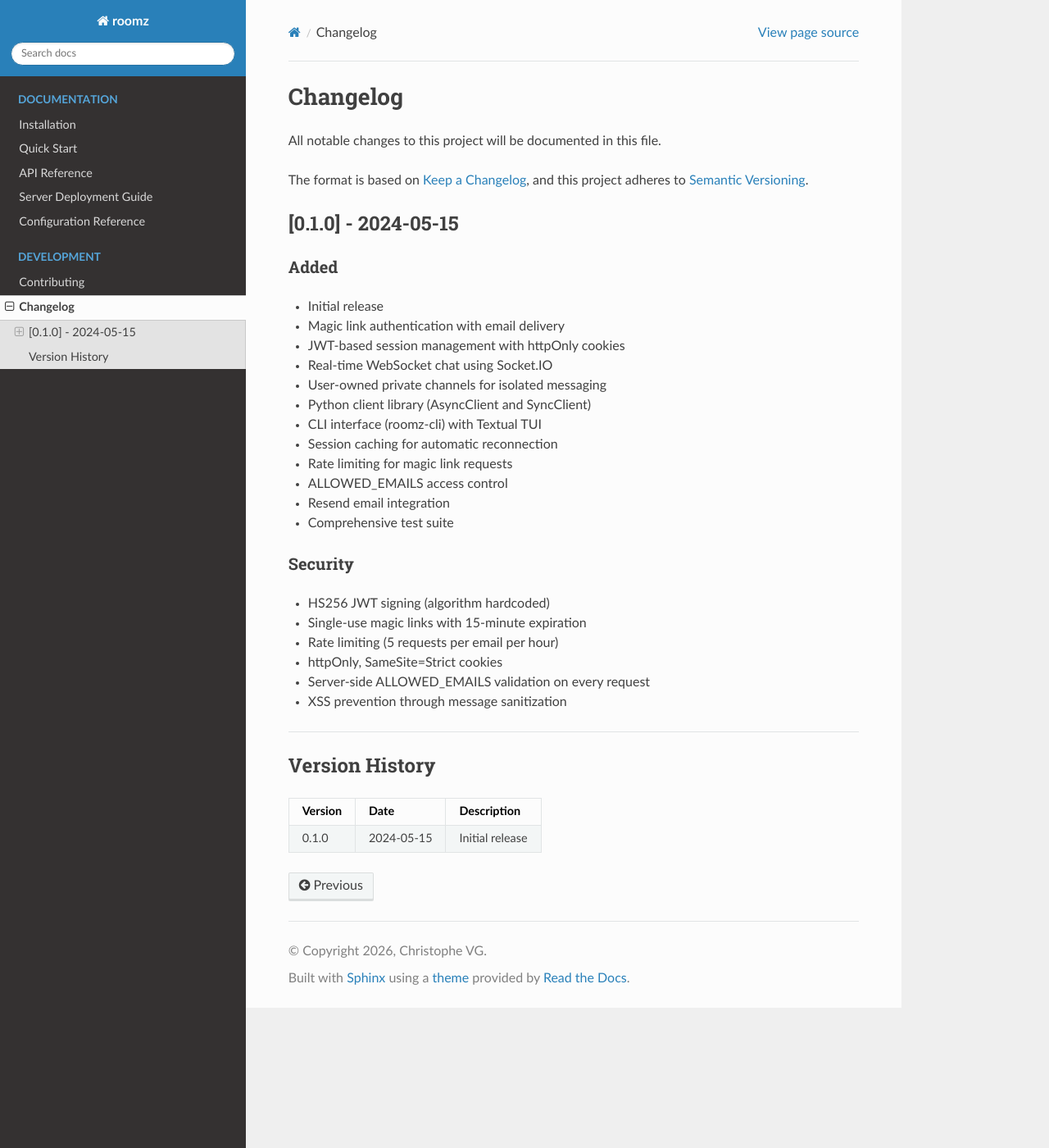
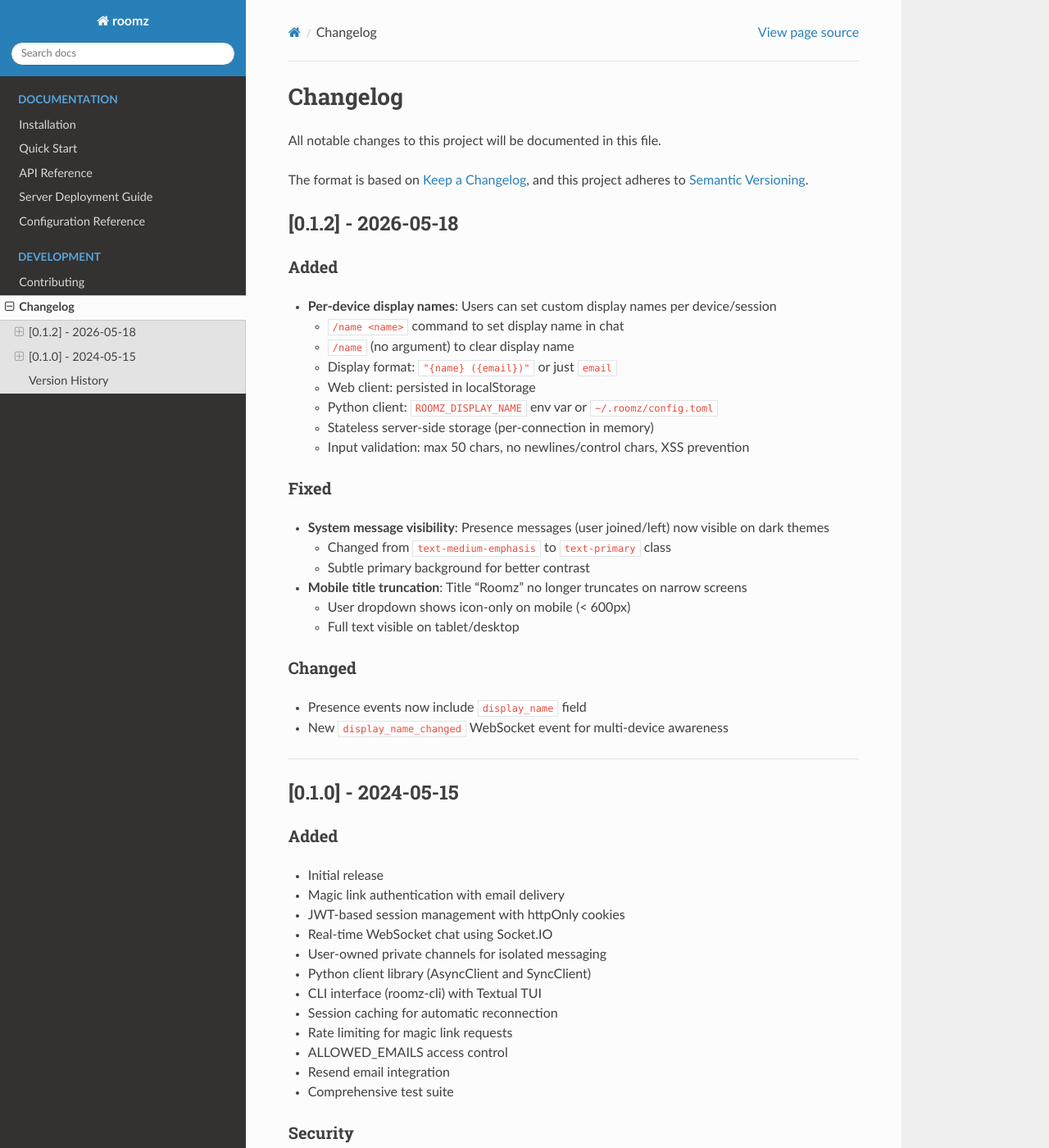
Before and after one commit to christophevg/roomz, a Sphinx documentation site: the page built from docs/changelog.md, in a window 1280 px wide and 1400 px high. Shown: the whole window at 82% size. Built offline with Sphinx 7.4.7 and the Read the Docs theme 3.1.0, drawn with Linux system fonts in a browser that asks for light colours; some of the changed text lies outside the part shown.

Commit message:
chore: bump version to 0.1.2
Features:
- Per-device display names with /name command
- Display name persistence (localStorage/config)
- Presence events include display_name

Fixes:
- System message visibility on dark themes
- Mobile title truncation

🤖 Implemented together with a coding agent.

```diff
--- a/docs/changelog.md
+++ b/docs/changelog.md
@@ -4,6 +4,35 @@ All notable changes to this project will be documented in this file.
 
 The format is based on [Keep a Changelog](https://keepachangelog.com/en/1.0.0/),
 and this project adheres to [Semantic Versioning](https://semver.org/spec/v2.0.0.html).
+
+## [0.1.2] - 2026-05-18
+
+### Added
+
+- **Per-device display names**: Users can set custom display names per device/session
+  - `/name <name>` command to set display name in chat
+  - `/name` (no argument) to clear display name
+  - Display format: `"{name} ({email})"` or just `email`
+  - Web client: persisted in localStorage
+  - Python client: `ROOMZ_DISPLAY_NAME` env var or `~/.roomz/config.toml`
+  - Stateless server-side storage (per-connection in memory)
+  - Input validation: max 50 chars, no newlines/control chars, XSS prevention
+
+### Fixed
+
+- **System message visibility**: Presence messages (user joined/left) now visible on dark themes
+  - Changed from `text-medium-emphasis` to `text-primary` class
+  - Subtle primary background for better contrast
+- **Mobile title truncation**: Title "Roomz" no longer truncates on narrow screens
+  - User dropdown shows icon-only on mobile (< 600px)
+  - Full text visible on tablet/desktop
+
+### Changed
+
+- Presence events now include `display_name` field
+- New `display_name_changed` WebSocket event for multi-device awareness
+
+---
 
 ## [0.1.0] - 2024-05-15
 
@@ -37,4 +66,6 @@ and this project adheres to [Semantic Versioning](https://semver.org/spec/v2.0.0
 
 | Version | Date | Description |
 |---------|------|-------------|
+| 0.1.2 | 2026-05-18 | Display names, mobile UX fixes |
+| 0.1.1 | 2026-05-15 | Package restructuring |
 | 0.1.0 | 2024-05-15 | Initial release |
--- a/pyproject.toml
+++ b/pyproject.toml
@@ -1,6 +1,6 @@
 [project]
 name = "roomz"
-version = "0.1.1"
+version = "0.1.2"
 description = "Real-time chatroom web service with magic link authentication"
 authors = [{name = "Christophe VG", email = "contact@christophe.vg"}]
 readme = "README.md"
```
Also changed, not shown: 1 other file.
